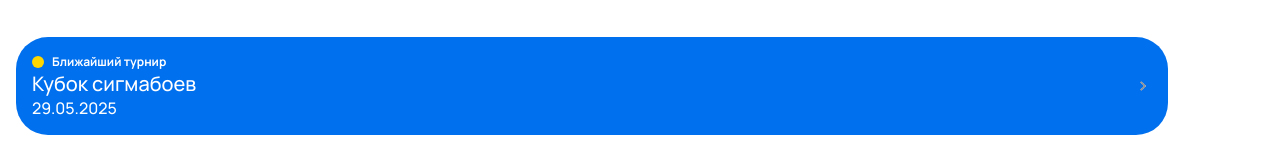
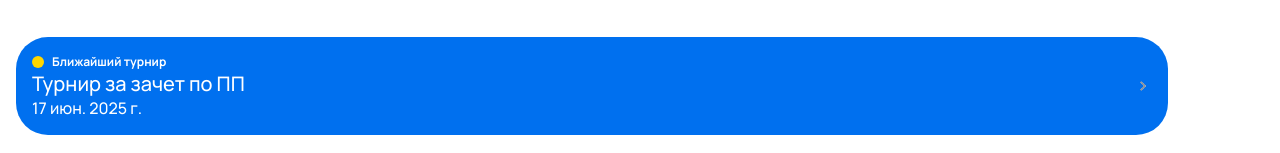
Before and after one commit to WebChads/Frontend, a React (Vite) app: page /tournaments in a window 1280 px wide. Shown: the part 565-718 px from the top of the page. Built offline with nearby package versions, Linux system fonts and the light colour scheme.

Commit message:
фикс отображения ближайшего турнира

```diff
--- a/src/modules/tournaments/TournamentsScreen.tsx
+++ b/src/modules/tournaments/TournamentsScreen.tsx
@@ -49,6 +49,12 @@ function formatDate(dateString: string) {
 export const TournamentsScreen = () => {
     const [selectedTab, setSelectedTab] = useState<'search' | 'requests' | 'past'>('search');
 
+    // 🔍 Вычисление ближайшего турнира
+    const now = new Date();
+    const upcomingTournament = mockTournaments
+        .filter(t => new Date(t.date) >= now)
+        .sort((a, b) => new Date(a.date).getTime() - new Date(b.date).getTime())[0];
+
     return (
         <>
             <div className="tournaments-container">
@@ -88,17 +94,30 @@ export const TournamentsScreen = () => {
                     })}
                 </div>
 
+                {/* Ближайший турнир, если есть */}
+                {upcomingTournament ? (
                     <div className="upcoming-banner">
                         <div className="upcoming-left">
                             <div className="upcoming-header">
                                 <div className="status-circle upcoming"></div>
                                 <div className="tournament-label">Ближайший турнир</div>
                             </div>
-                        <div className="upcoming-title">Кубок сигмабоев</div>
-                        <div className="upcoming-date">29.05.2025</div>
+                            <div className="upcoming-title">{upcomingTournament.title}</div>
+                            <div className="upcoming-date">{formatDate(upcomingTournament.date)}</div>
                         </div>
                         <img src={arrowIcon} className="arrow-icon" />
                     </div>
+                ) : (
+                    <div className="upcoming-banner empty">
+                        <div className="upcoming-left">
+                            <div className="upcoming-header">
+                                <div className="status-circle"></div>
+                                <div className="tournament-label">Ближайший турнир</div>
+                            </div>
+                            <div className="upcoming-title">Нет ближайших турниров</div>
+                        </div>
+                    </div>
+                )}
             </div>
 
             <Footer />
```
Lines whose indentation alone changed are shown as unchanged.
